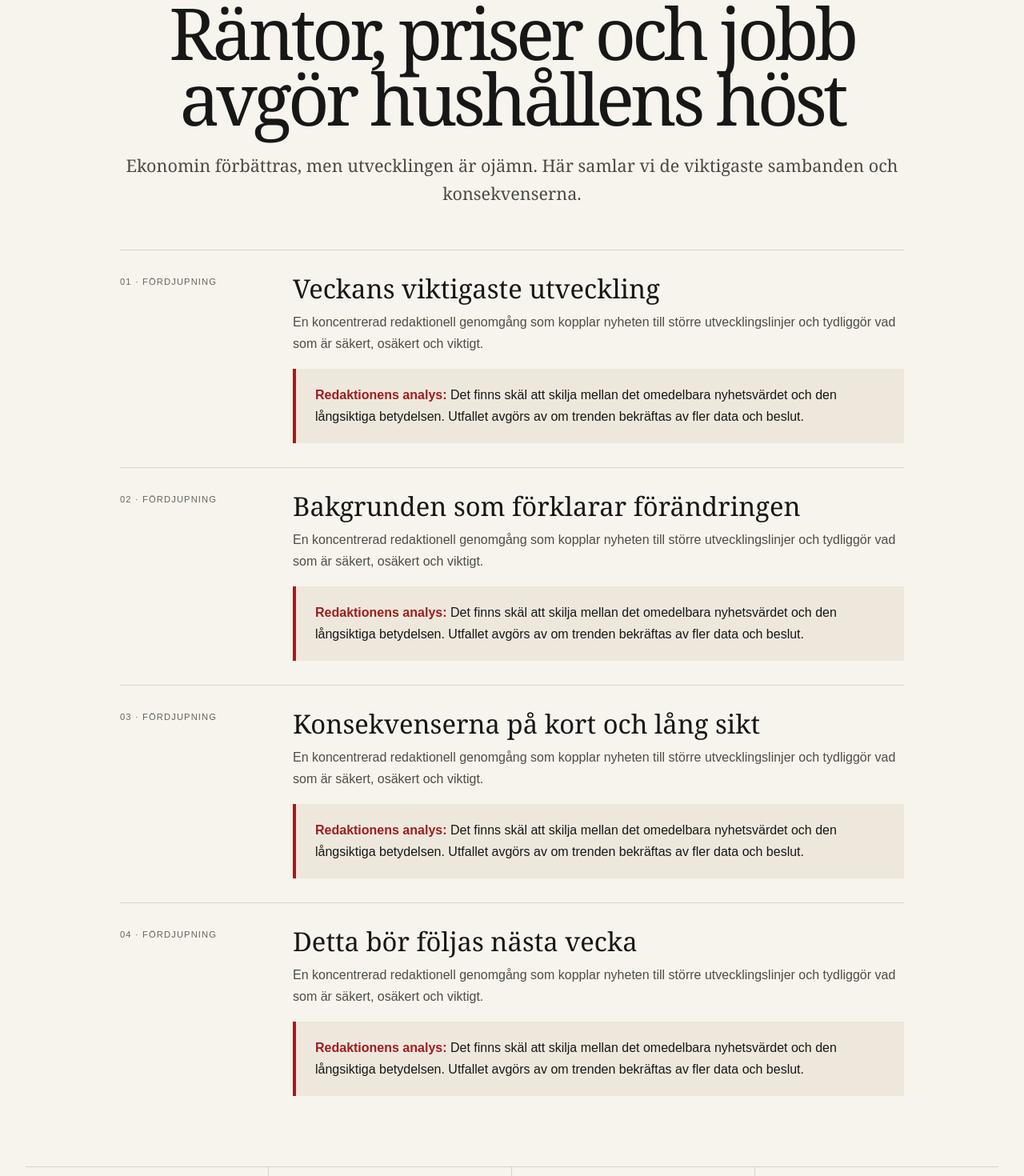
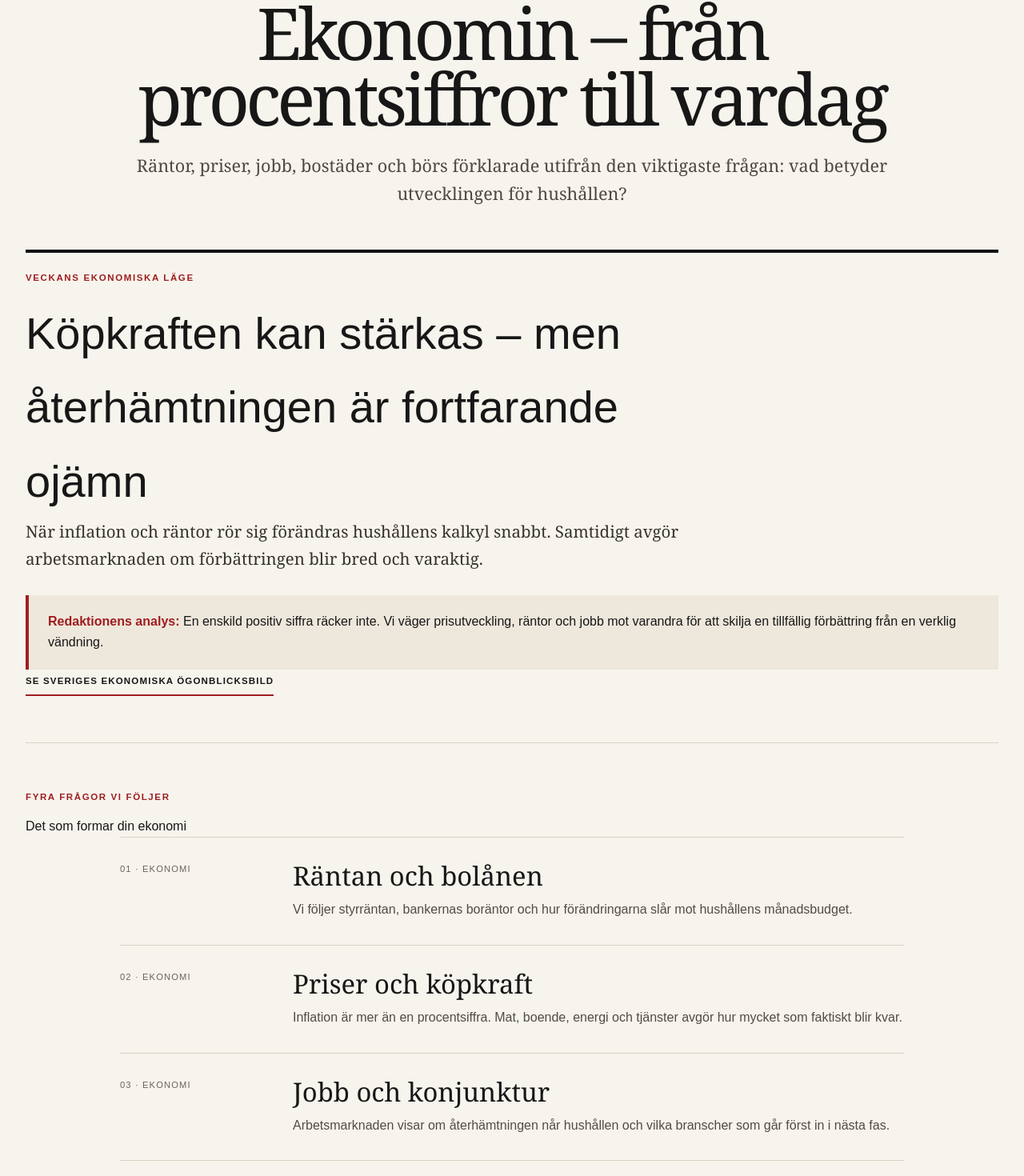
Before and after one commit to Djurgarden2019/NackaSidan-2026, a Next.js app: page /ekonomi in a window 1280 px wide. Shown: the part 257-1727 px from the top of the page at 80% size. Built offline with nearby package versions, Linux system fonts and the light colour scheme.

Commit message:
Main 269: rebuild Economy page around household impact

```diff
--- a/app/ekonomi/page.tsx
+++ b/app/ekonomi/page.tsx
@@ -1,48 +1,19 @@
+import Link from 'next/link';
 import { AnalysisBox, FactStrip } from '../../components/Editorial';
 
-const articleTitles = [
-  'Veckans viktigaste utveckling',
-  'Bakgrunden som förklarar förändringen',
-  'Konsekvenserna på kort och lång sikt',
-  'Detta bör följas nästa vecka',
+const themes=[
+ {title:'Räntan och bolånen',text:'Vi följer styrräntan, bankernas boräntor och hur förändringarna slår mot hushållens månadsbudget.'},
+ {title:'Priser och köpkraft',text:'Inflation är mer än en procentsiffra. Mat, boende, energi och tjänster avgör hur mycket som faktiskt blir kvar.'},
+ {title:'Jobb och konjunktur',text:'Arbetsmarknaden visar om återhämtningen når hushållen och vilka branscher som går först in i nästa fas.'},
+ {title:'Börs och företag',text:'Bolagens investeringar, vinster och framtidstro ger tidiga signaler om vart ekonomin är på väg.'}
 ];
 
-export default function Page() {
-  return (
-    <main>
-      <div className="shell">
-        <div className="page-hero">
-          <div className="kicker">Ekonomi</div>
-          <h1>Räntor, priser och jobb avgör hushållens höst</h1>
-          <p>Ekonomin förbättras, men utvecklingen är ojämn. Här samlar vi de viktigaste sambanden och konsekvenserna.</p>
-        </div>
+export const metadata={title:'Ekonomi | NackaSidan 2026',description:'Räntor, inflation, jobb, bostäder och börs – förklarat utifrån vad utvecklingen betyder för hushållen.'};
 
-        <div className="article-list">
-          {articleTitles.map((title, index) => (
-            <article className="article-row" key={title}>
-              <div className="meta">{String(index + 1).padStart(2, '0')} · Fördjupning</div>
-              <div>
-                <h2>{title}</h2>
-                <p>En koncentrerad redaktionell genomgång som kopplar nyheten till större utvecklingslinjer och tydliggör vad som är säkert, osäkert och viktigt.</p>
-                <AnalysisBox>
-                  Det finns skäl att skilja mellan det omedelbara nyhetsvärdet och den långsiktiga betydelsen. Utfallet avgörs av om trenden bekräftas av fler data och beslut.
-                </AnalysisBox>
-              </div>
-            </article>
-          ))}
-        </div>
-
-        <section className="section">
-          <FactStrip
-            items={[
-              { label: 'Artiklar', value: '4' },
-              { label: 'Analyser', value: '4' },
-              { label: 'Lästid', value: '18 min' },
-              { label: 'Uppdatering', value: 'Veckovis' },
-            ]}
-          />
-        </section>
-      </div>
-    </main>
-  );
-}
+export default function Page(){return <main><div className="shell">
+ <div className="page-hero"><div className="kicker">Ekonomi</div><h1>Ekonomin – från procentsiffror till vardag</h1><p>Räntor, priser, jobb, bostäder och börs förklarade utifrån den viktigaste frågan: vad betyder utvecklingen för hushållen?</p></div>
+ <section className="section" style={{borderTop:'4px solid #111',paddingTop:22}}><div className="kicker">Veckans ekonomiska läge</div><h2 style={{fontSize:'clamp(2rem,5vw,3.5rem)',maxWidth:900}}>Köpkraften kan stärkas – men återhämtningen är fortfarande ojämn</h2><p className="lead" style={{maxWidth:820}}>När inflation och räntor rör sig förändras hushållens kalkyl snabbt. Samtidigt avgör arbetsmarknaden om förbättringen blir bred och varaktig.</p><AnalysisBox>En enskild positiv siffra räcker inte. Vi väger prisutveckling, räntor och jobb mot varandra för att skilja en tillfällig förbättring från en verklig vändning.</AnalysisBox><Link className="button" href="/sverige#ekonomi-nu">Se Sveriges ekonomiska ögonblicksbild</Link></section>
+ <section className="section"><div className="kicker">Fyra frågor vi följer</div><h2>Det som formar din ekonomi</h2><div className="article-list">{themes.map((item,index)=><article className="article-row" key={item.title}><div className="meta">{String(index+1).padStart(2,'0')} · Ekonomi</div><div><h2>{item.title}</h2><p>{item.text}</p></div></article>)}</div></section>
+ <section className="section"><FactStrip items={[{label:'Fokus',value:'Hushåll'},{label:'Bevakning',value:'Ränta'},{label:'Perspektiv',value:'Köpkraft'},{label:'Data',value:'Källmärkt'}]}/></section>
+ <section className="section" style={{borderTop:'1px solid #d4d4d4',paddingTop:24}}><div className="kicker">Fördjupa dig</div><h2>Ekonomin i ett större sammanhang</h2><p className="lead">Följ den nationella bevakningen eller börja dagen med Nacka Daily.</p><div style={{display:'flex',gap:14,flexWrap:'wrap'}}><Link className="button" href="/sverige">Sverige</Link><Link className="text-link" href="/daily">Nacka Daily →</Link></div></section>
+ </div></main>}
```
